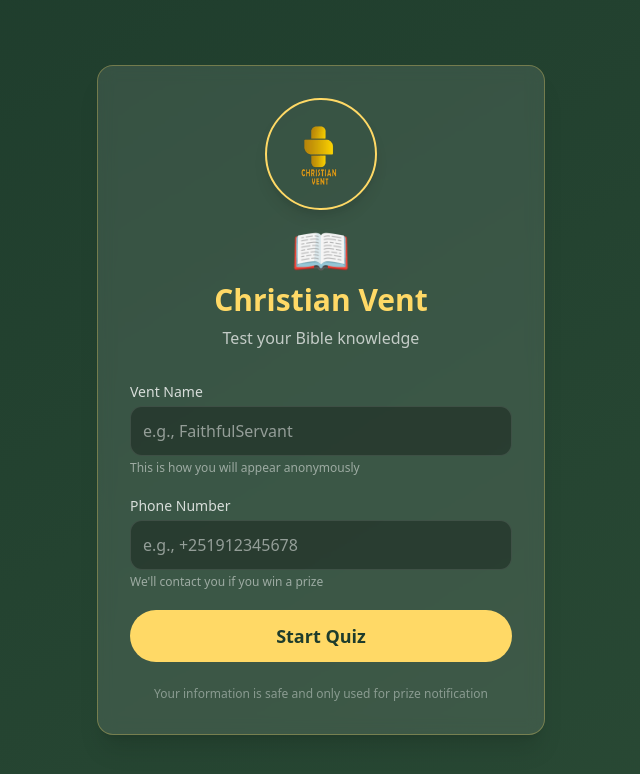
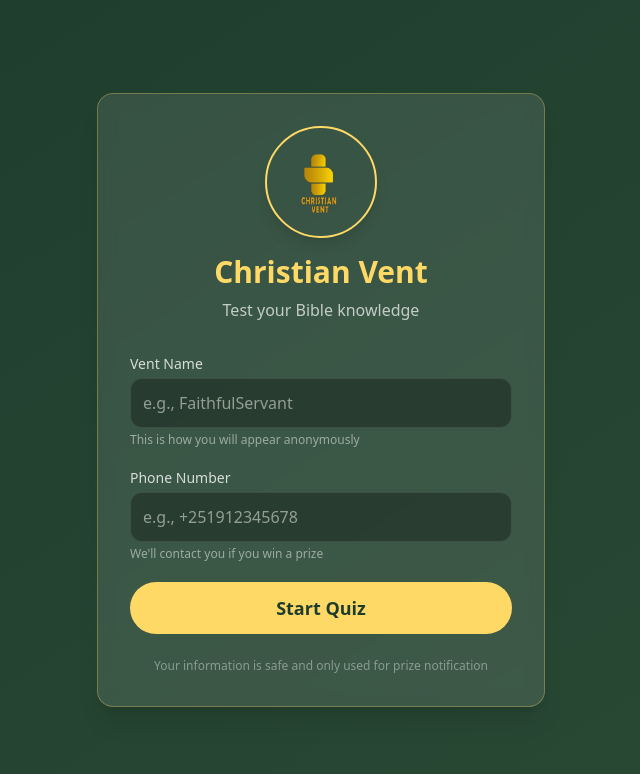
Before and after one commit to abutilmis/bible-quiz-game, a Next.js app: page /login in a window 1280 px wide. Shown: the top 774 px of the page, without its empty margins (319-959 px from the left). Built offline with nearby package versions, Linux system fonts and the light colour scheme.

Commit message:
Remove book emoji, give more space to logo

```diff
--- a/pages/login.tsx
+++ b/pages/login.tsx
@@ -40,7 +40,6 @@ export default function Login() {
             alt="Christian Vent Logo"
             className="w-28 h-28 mx-auto mb-4 rounded-full shadow-lg border-2 border-[#FFD966] object-cover"
           />
-          <div className="text-5xl mb-2">📖</div>
           <h1 className="text-3xl font-bold text-[#FFD966]">Christian Vent</h1>
           <p className="text-white/70 mt-2">Test your Bible knowledge</p>
         </div>
```
